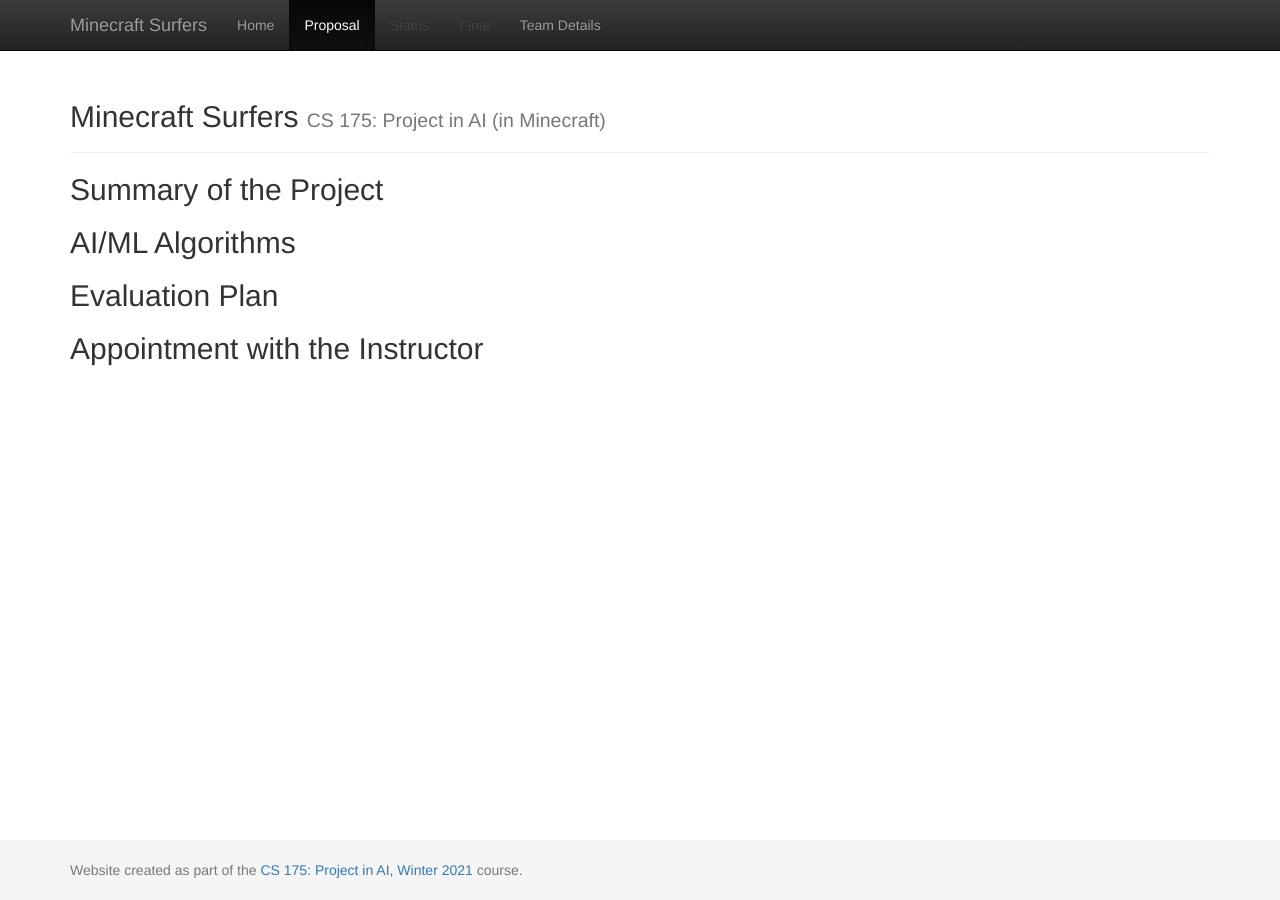
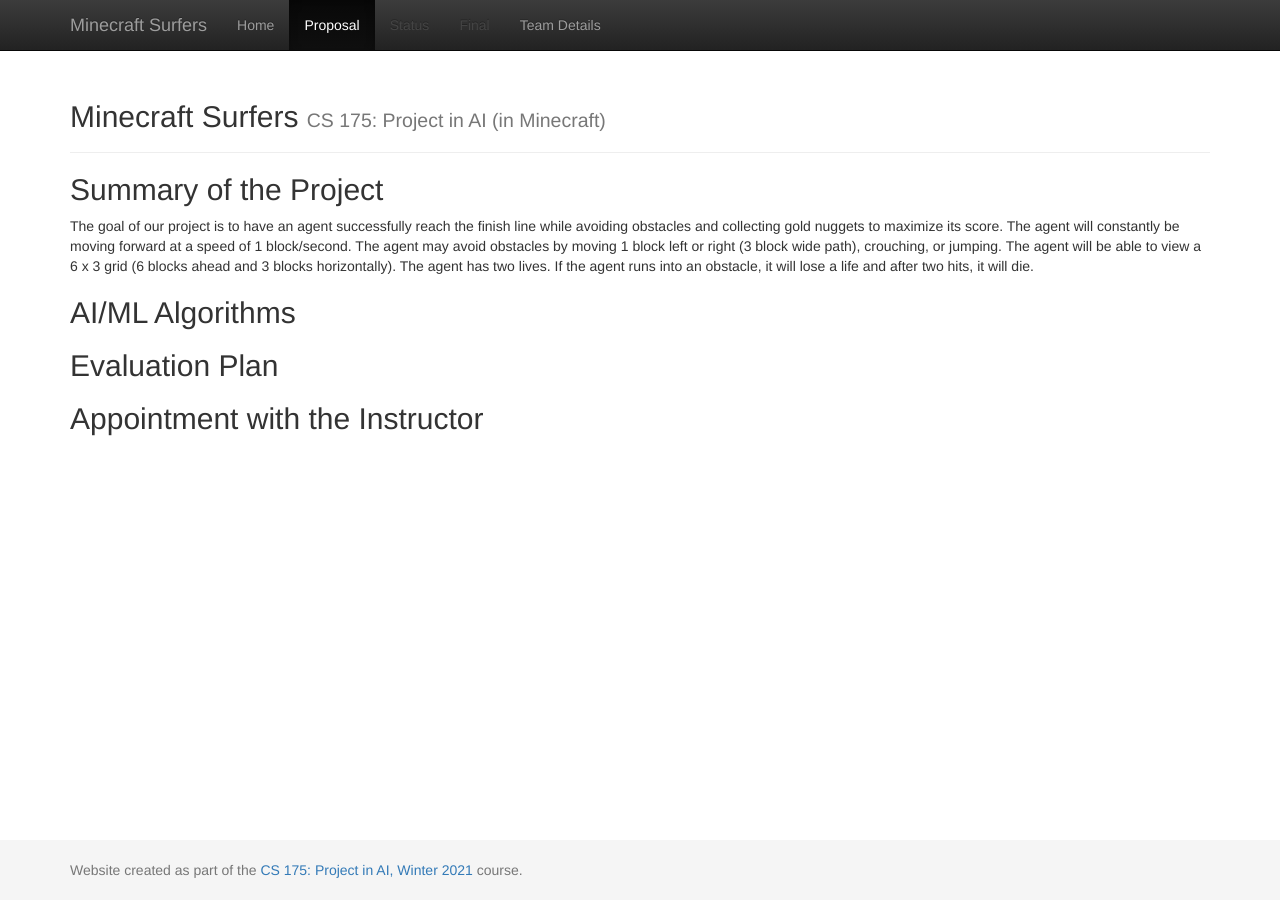
Before and after one commit to SahilRailkar/group-19, a Jekyll site: the page built from docs/proposal.md, in a window 1280 px wide. Built offline with Jekyll 4.4.1, drawn with Linux system fonts in a browser that asks for light colours.

Commit message:
Added Summary of the Project

```diff
--- a/docs/proposal.md
+++ b/docs/proposal.md
@@ -4,7 +4,7 @@
 ---
 
 ## Summary of the Project
-
+The goal of our project is to have an agent successfully reach the finish line while avoiding obstacles and collecting gold nuggets to maximize its score. The agent will constantly be moving forward at a speed of 1 block/second. The agent may avoid obstacles by moving 1 block left or right (3 block wide path), crouching, or jumping. The agent will be able to view a 6 x 3 grid (6 blocks ahead and 3 blocks horizontally). The agent has two lives. If the agent runs into an obstacle, it will lose a life and after two hits, it will die.
 
 ## AI/ML Algorithms
 
```
